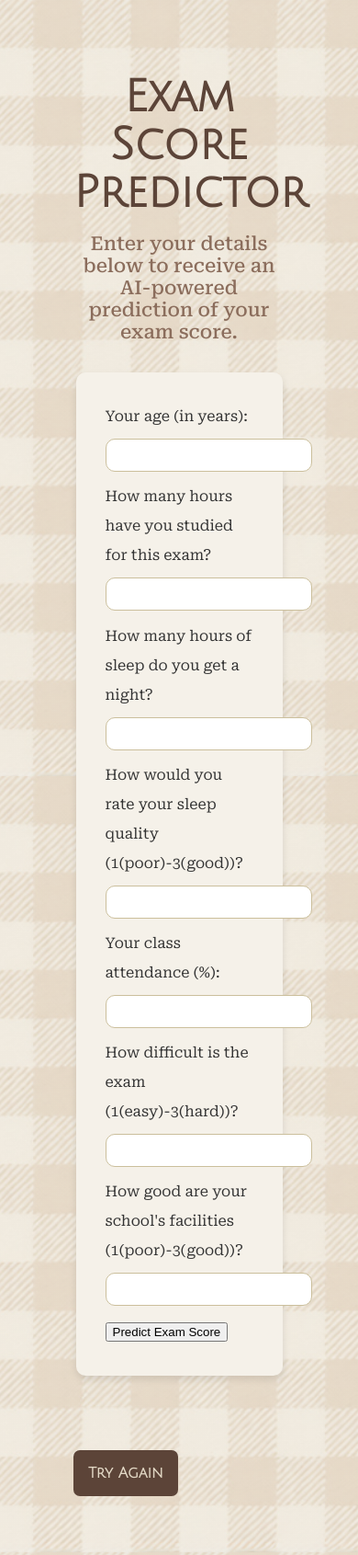
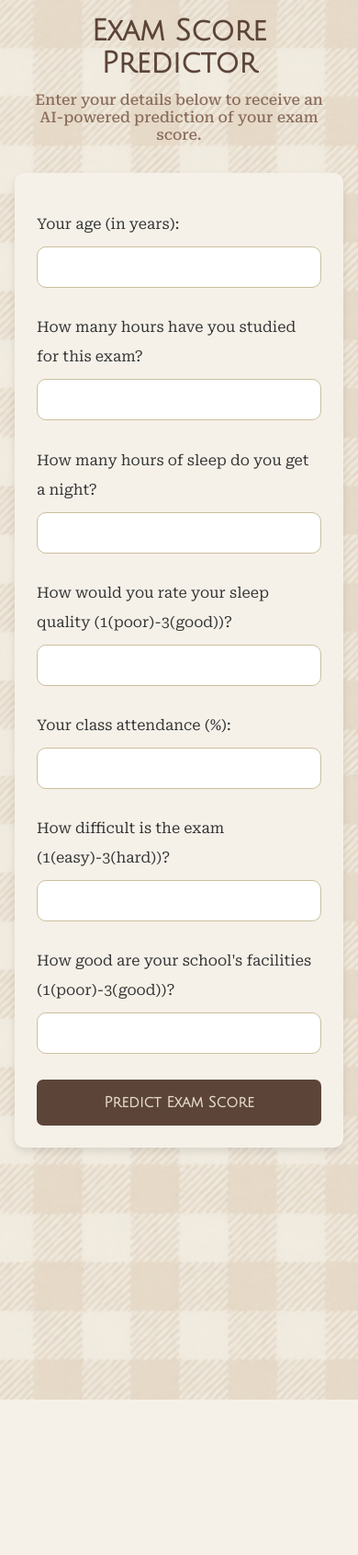
Before and after one commit to Christie125/ML_Project, a Flask app: page / in a window 390 px wide. Shown: the whole page at 92% size. After the commit the page ends 1522 px from the top, so only its background shows below. Run offline with Flask 3, Linux system fonts and the light colour scheme.

Commit message:
Made website mobile responisve

```diff
--- a/backend/static/index.css
+++ b/backend/static/index.css
@@ -21,16 +23,29 @@ html {
     font-family: var(--body-font);
     margin: 0;
     padding: 0;
+    /*This makes the background half-transparent for better reability*/
     background-image:
         linear-gradient(var(--half-opaque-beige),
             var(--half-opaque-beige)),
         url("bg.jpg");
+    /*This makes the background cover the entire screen while maintaining aspect ratio*/
     background-size: cover;
+    /*This makes the background fixed so it doesn't scroll with the page*/
     background-attachment: fixed;
+    box-sizing: border-box;
+}
+
+
+/*This makes everything inherit the border-box property, but allows flexibility to change specific elements if I need to*/
+*,
+*::before,
+*::after {
+    box-sizing: inherit;
 }
 
 body {
-    margin: 5rem;
+    margin: 1rem;
+    padding: 0;
 }
 
 h1 {
@@ -38,40 +53,53 @@ h1 {
     color: var(--dark-brown);
     font-weight: bold;
     text-align: center;
-    font-size: 3rem;
+    font-size: 2rem;
     margin-bottom: 0;
+    margin-top: 0;
 }
 
 h2 {
     font-weight: 500;
     text-align: center;
     color: var(--brown);
-    font-size: 1.3rem;
+    font-size: 1rem;
+    padding: 0 1rem;
 }
+
 
 form {
     background-color: var(--cream);
-    padding: 2rem;
+    padding: 1.5rem;
     border-radius: 10px;
     box-shadow: 0 4px 8px rgba(0, 0, 0, 0.1);
-    max-width: 70%;
-    margin: 2rem auto;
+    width: 100%;
+    max-width: 100%;
+    margin: 1rem auto;
     line-height: 2;
 }
 
+label {
+    display: block;
+    margin-top: 1rem;
+}
+
 input[type="number"] {
-    padding: 0.5rem;
+    width: 100%;
+    padding: 0.75rem;
     margin-top: 0.5rem;
     margin-bottom: 0.7rem;
     border: 1px solid var(--dark-beige);
     border-radius: 10px;
     font-size: 1rem;
+    font-family: inherit;
 }
 
+button,
 a {
+    display: inline-block;
     background-color: var(--dark-brown);
     color: var(--beige);
-    padding: 1rem;
+    padding: 1rem 2rem;
     border: none;
     border-radius: 7px;
     cursor: pointer;
@@ -79,23 +107,44 @@ a {
     font-family: var(--title-font);
     font-weight: bold;
     text-decoration: none;
+    width: 100%;
+    text-align: center !important;
+    font-size: 1rem;
+    margin-top: 1rem;
 }
 
+button:hover,
 a:hover {
     background-color: var(--brown);
 }
 
+button:active,
+a:active {
+    transform: scale(0.98);
+}
+
 #result {
     text-align: center;
-    font-size: 3rem;
+    font-size: 1.5rem;
     margin-top: 2rem;
     font-weight: bold;
-    margin: auto;
+    margin: 2rem auto;
     justify-content: center;
     color: var(--dark-brown);
     background-color: var(--cream);
-    padding-top: 2rem;
-    padding-bottom: 2rem;
+    padding: 1.5rem;
+    border-radius: 10px;
+    max-width: 100%;
+}
+
+header {
+    margin-bottom: 1rem;
+}
+
+main {
+    display: flex;
+    flex-direction: column;
+    gap: 1rem;
 }
 
 #again-button,
--- a/backend/templates/index.html
+++ b/backend/templates/index.html
@@ -19,37 +19,32 @@
         <!-- This form collects the data from the user, which will then go into the model input -->
         <form id="prediction-form">
             <label for="age">Your age (in years):</label>
-            <br>
-            <input type="number" id="age" name="age" required aria-required="true"><br>
+            <input type="number" id="age" name="age" required aria-required="true">
 
             <label for="study_hours">How many hours have you studied for this exam?</label>
-            <br>
-            <input type="number" id="study_hours" name="study_hours" required aria-required="true"><br>
+            <input type="number" id="study_hours" name="study_hours" required aria-required="true">
 
             <label for="sleep_hours">How many hours of sleep do you get a night?</label>
-            <br>
-            <input type="number" id="sleep_hours" name="sleep_hours" required aria-required="true"><br>
+            <input type="number" id="sleep_hours" name="sleep_hours" required aria-required="true">
+
             <label for="sleep_quality">How would you rate your sleep quality (1(poor)-3(good))?</label>
-            <br>
-            <input type="number" id="sleep_quality" name="sleep_quality" required aria-required="true"><br>
+            <input type="number" id="sleep_quality" name="sleep_quality" required aria-required="true">
 
             <label for="class_attendance">Your class attendance (%):</label>
-            <br>
-            <input type="number" id="class_attendance" name="class_attendance" required aria-required="true"><br>
+            <input type="number" id="class_attendance" name="class_attendance" required aria-required="true">
 
             <label for="exam_difficulty">How difficult is the exam (1(easy)-3(hard))?</label>
-            <br>
-            <input type="number" id="exam_difficulty" name="exam_difficulty" required aria-required="true"><br>
+            <input type="number" id="exam_difficulty" name="exam_difficulty" required aria-required="true">
+
             <label for="facility_rating">How good are your school's facilities (1(poor)-3(good))?</label>
-            <br>
-            <input type="number" id="facility_rating" name="facility_rating" required><br>
+            <input type="number" id="facility_rating" name="facility_rating" required>
 
             <button type="submit">Predict Exam Score</button>
         </form>
 
         <!--Where the results will later show-->
         <div id="result"></div>
-        <a href="/" role="button">Try Again</a>
+        <a href="/" role="button" id="again-button">Try Again</a>
     </main>
 
     <!-- This collects the form data, converts it to JSON and sends it to the backend -->
```
Also changed, not shown: other parts of backend/static/index.css (+37 -2 lines).
